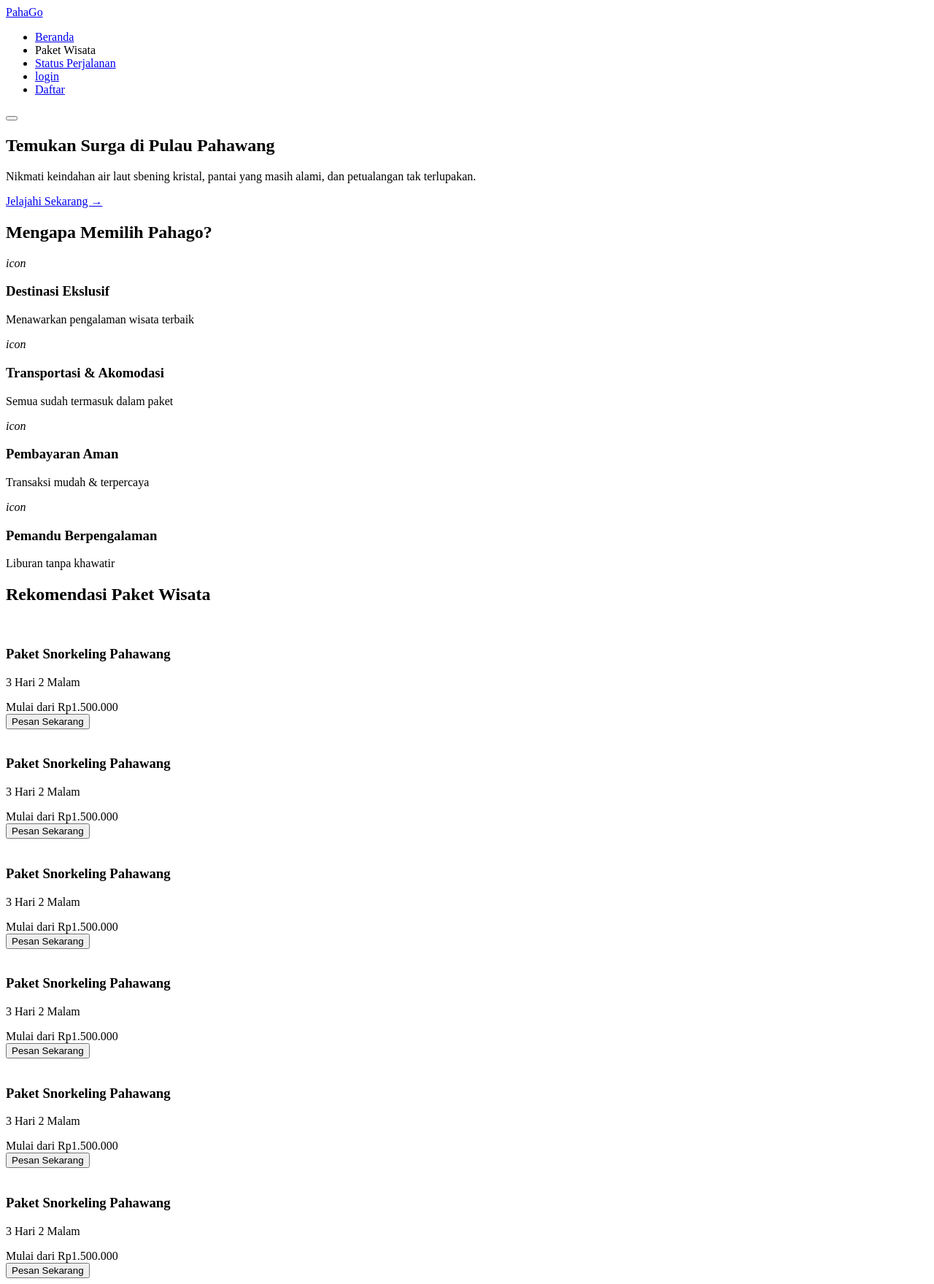
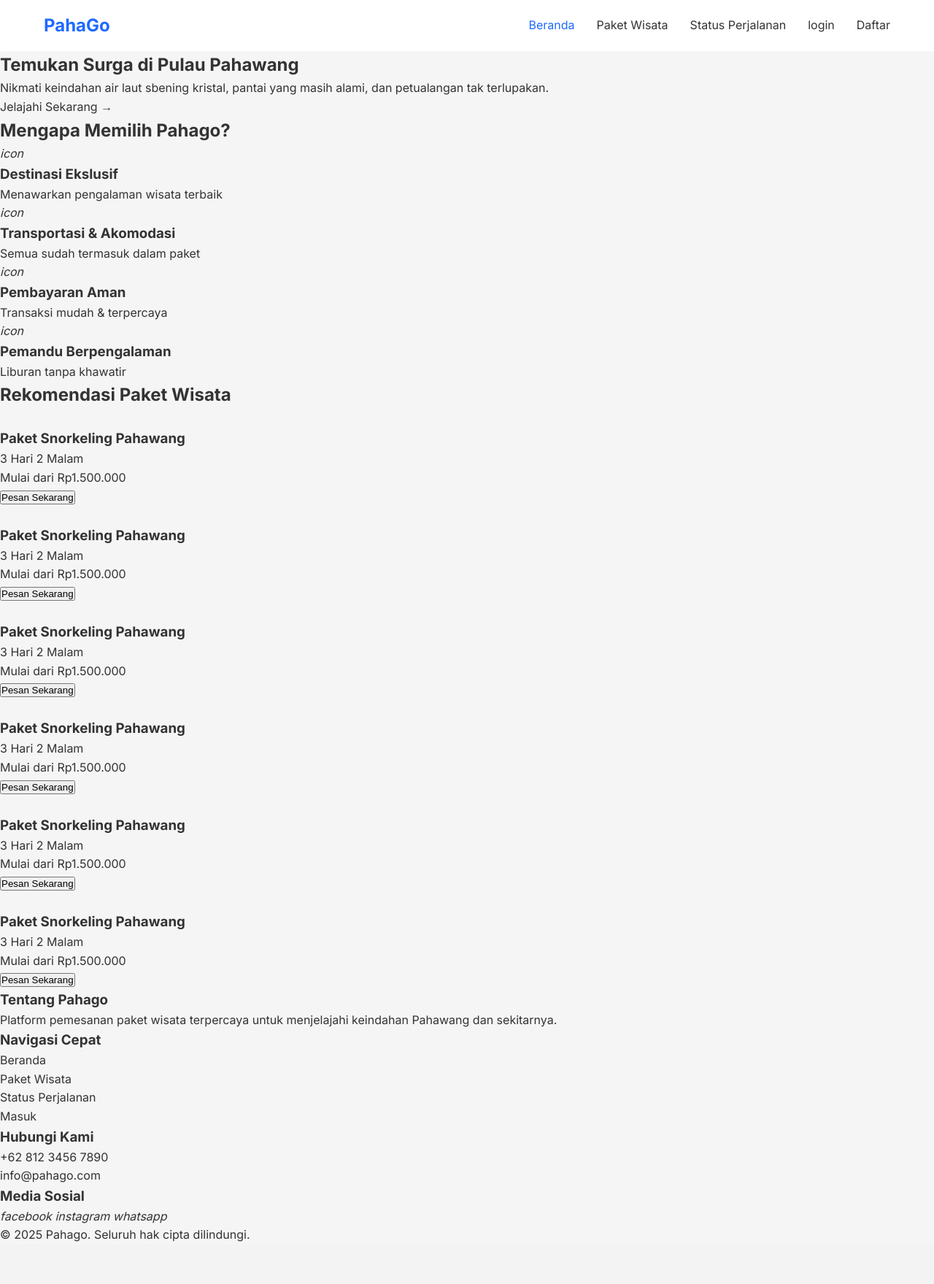
Before and after one commit to sngraihan/ADSI-PAHAGO, a PHP site: page / in a window 1280 px wide. Shown: the whole page at 73% size. After the commit the page ends 1701 px from the top, so only its background shows below. Run offline with PHP 8.4, Linux system fonts and the light colour scheme.

Commit message:
beranda-styles

```diff
--- a/css/styles.css
+++ b/css/styles.css
@@ -1,5 +1,32 @@
 :root{
-    --white: #ffffff
+    --text-color: #333;
+    --bg-color: #f5f5f5;
+    --primary-color: #1e6aff;
+    --white: #ffffff;
+    --transition: all 0.3s ease;
+    --primary-hover: #0052e0;
+}
+
+*{
+    margin: 0;
+    padding: 0;
+    box-sizing: border-box;
+}
+
+body{
+    font-family: "Inter", sans-serif;
+    color: var(--text-color);
+    line-height: 1.6;
+    background-color: var(--bg-color);
+}
+
+ul{
+    list-style: none;
+}
+
+a{
+    text-decoration: none;
+    color: inherit;
 }
 
 .navbar{
@@ -7,3 +34,60 @@
     position: sticky;
     top: 0;
 }
+
+.navbar-content{
+    display: flex;
+    justify-content: space-between;
+    align-items: center;
+    height: 70px;
+}
+
+.nav-menu ul{
+    display: flex;
+    gap: 30px;
+    align-items: center;
+}
+
+.nav-menu a:hover,
+.nav-menu a.active{
+    color: var(--primary-color);
+}
+
+.container{
+    width: 100%;
+    max-width: 1200px;
+    margin: 0 auto;
+    padding: 0 20px;
+}
+
+.logo{
+    font-size: 1.5rem;
+    font-weight: 700;
+    color:var(--primary-color);
+
+}
+
+.btn.primary{
+    display: inline-block;
+    background-color: var(--primary-color);
+    color: var(--white);
+    padding: 10px 20px;
+    border-radius: 50px;
+    font-weight: 500;
+    border: none;
+    cursor: pointer;
+    transition: var(--transition);
+}
+
+.btn.primary:hover{
+    background-color: var(--primary-hover);
+}
+
+.menu-toggle{
+    display: none;
+    background: none;
+    border: none;
+    font-size: 1.5rem;
+    cursor: pointer;
+    color: var(--text-color);
+}
--- a/index.html
+++ b/index.html
@@ -3,24 +3,29 @@
 <head>
     <meta charset="UTF-8">
     <meta name="viewport" content="width=device-width, initial-scale=1.0">
-    <title>Document</title>
+    <title>PahaGo</title>
     <link rel="stylesheet" href="css/styles.css">
+    <link rel="stylesheet" href="https://cdnjs.cloudflare.com/ajax/libs/font-awesome/6.4.0/css/all.min.css">
+    <link href="https://fonts.googleapis.com/css2?family=Inter:wght@300;400;500;600;700&display=swap" rel="stylesheet">
+</head>
 </head>
 <body>
     <!-- navbar -->
     <header class="navbar">
-        <a href="index.html">PahaGo</a>
-        <div>
-            <nav>
-                <ul>
-                    <li><a href="index.html">Beranda</a></li>
-                    <li><a href="packages.html"></a>Paket Wisata</li>
-                    <li><a href="status.html">Status Perjalanan</a></li>
-                    <li><a href="login.html">login</a></li>
-                    <li><a href="register.html">Daftar</a></li>
-                </ul>
-            </nav>
-            <button></button>
+        <div class="container">
+            <div class="navbar-content">
+                <a href="index.html" class="logo">PahaGo</a>
+                <nav class="nav-menu">
+                    <ul>
+                        <li><a href="index.html" class="active">Beranda</a></li>
+                        <li><a href="packages.html">Paket Wisata</a></li>
+                        <li><a href="status.html">Status Perjalanan</a></li>
+                        <li><a href="login.html">login</a></li>
+                        <li><a href="register.html" class="btn-primary">Daftar</a></li>
+                    </ul>
+                </nav>
+                <button class="menu-toggle"><i class="fas fa-bars"></i></button>
+            </div>
         </div>
     </header>
 
@@ -178,5 +183,50 @@
 
 
     <!-- footer -->
+    <footer>
+        <div>
+            <div>
+                <div>
+                    <h3>Tentang Pahago</h3>
+                    <p>Platform pemesanan paket wisata terpercaya
+                        untuk menjelajahi keindahan Pahawang dan
+                        sekitarnya.
+                    </p>
+                </div>
+
+                <div>
+                    <h3>Navigasi Cepat</h3>
+                    <ul>
+                        <li><a href="index.html">Beranda</a></li>
+                        <li><a href="packages.html">Paket Wisata</a></li>
+                        <li><a href="status.html">Status Perjalanan</a></li>
+                        <li><a href="login.html">Masuk</a></li>
+                    </ul>
+                </div>
+
+                <div>
+                    <h3>Hubungi Kami</h3>
+                    <ul>
+                        <li><i></i>+62 812 3456 7890</li>
+                        <li><i></i>info@pahago.com</li>
+                    </ul>
+                </div>
+
+                <div>
+                    <h3>Media Sosial</h3>
+                    <div>
+                        <a href=""><i>facebook</i></a>
+                        <a href=""><i>instagram</i></a>
+                        <a href=""><i>whatsapp</i></a>
+                    </div>
+                </div>
+            </div>
+            <div>
+                <p>&copy; 2025 Pahago. Seluruh hak cipta dilindungi.</p>
+            </div>
+        </div>
+    </footer>
+
+    <script src="script.js"></script>
 </body>
 </html>
```
